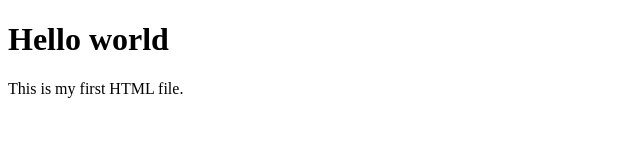
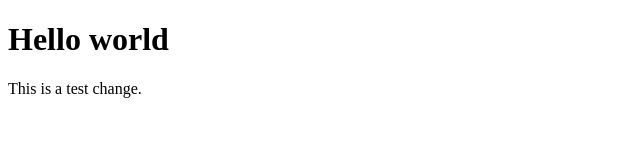
Before and after one commit to mohmdrashid11328-web/html, a plain HTML site: page index.HTML in a window 1280 px wide. Shown: the full height of the page, 0-640 px from the left. Drawn offline with Linux system fonts and the light colour scheme.

Commit message:
Added test paragraph

```diff
--- a/index.HTML
+++ b/index.HTML
@@ -5,6 +5,6 @@
         </head>
         <body>
             <h1>Hello world</h1>
-            <p>This is my first HTML file.</p>
+            <p>This is a test change.</p>
            </body>
 </html>
```
